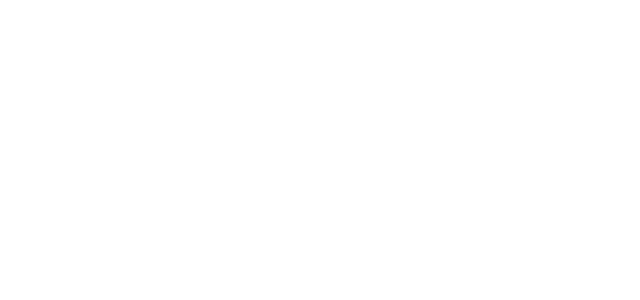
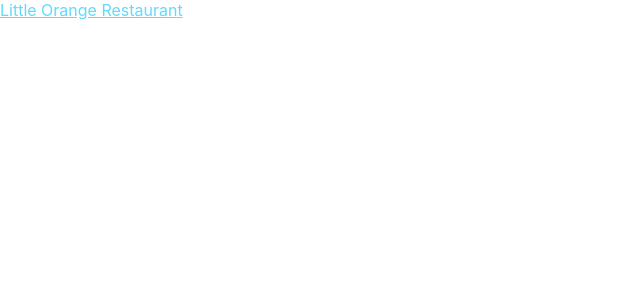
Before and after one commit to RhisavRay/Advanced-react-codes, a React (Create React App) app: page / in a window 1280 px wide. Shown: the top 300 px of the page, without its empty margins (0-640 px from the left). Built offline with nearby package versions, Linux system fonts and the light colour scheme.

Commit message:
Introduction to JEST

```diff
--- a/src/App.js
+++ b/src/App.js
@@ -2,7 +2,13 @@ import "./App.css";
 
 function App()
 {
-  return
+  return(
+    <div>
+      <a href="https://www.littlelemon.com" className="App-link">
+        Little Orange Restaurant
+      </a>
+    </div>
+  )
 }
 
 export default App
```
Also changed, not shown: 1 other file (tests, documents, lock files or other folders).
